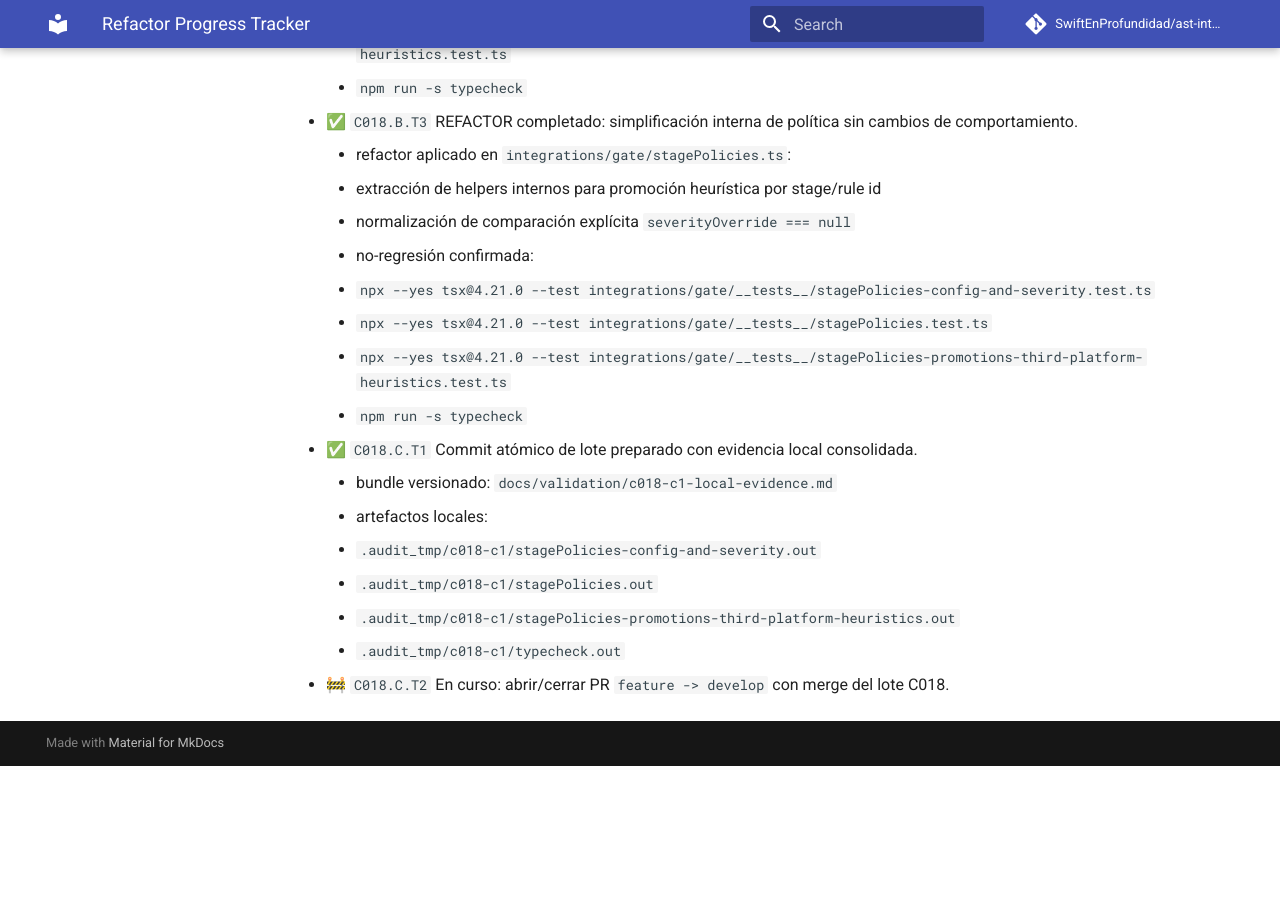
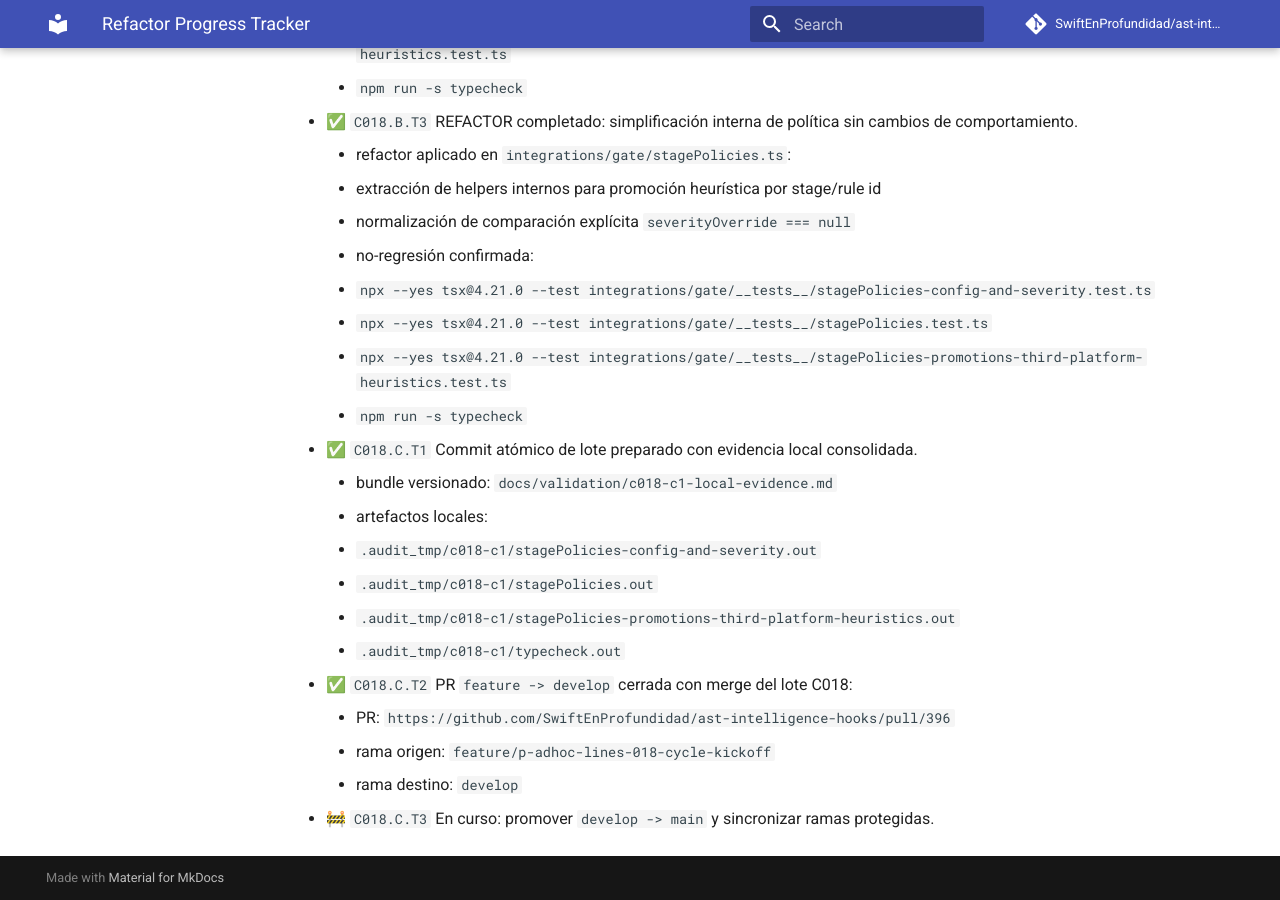
Before and after one commit to SwiftEnProfundidad/ast-intelligence-hooks, an MkDocs documentation site: the page built from docs/REFRACTOR_PROGRESS.md, in a window 1280 px wide and 900 px high, scrolled down 12712 px. Built offline with MkDocs 1.6.1 and Material for MkDocs 9.7.7, drawn with Linux system fonts in a browser that asks for light colours; comment, search, counter and statistics services are not loaded; before the commit the page ends 13478 px from its top, so only the background shows below that.

Commit message:
docs: cerrar C018.C.T2 y activar C018.C.T3

```diff
--- a/docs/REFRACTOR_PROGRESS.md
+++ b/docs/REFRACTOR_PROGRESS.md
@@ -377,4 +377,8 @@ Plan base visible para seguimiento previo y durante la implementacion.
       - `.audit_tmp/c018-c1/stagePolicies.out`
       - `.audit_tmp/c018-c1/stagePolicies-promotions-third-platform-heuristics.out`
       - `.audit_tmp/c018-c1/typecheck.out`
-  - 🚧 `C018.C.T2` En curso: abrir/cerrar PR `feature -> develop` con merge del lote C018.
+  - ✅ `C018.C.T2` PR `feature -> develop` cerrada con merge del lote C018:
+    - PR: `https://github.com/SwiftEnProfundidad/ast-intelligence-hooks/pull/396`
+    - rama origen: `feature/p-adhoc-lines-018-cycle-kickoff`
+    - rama destino: `develop`
+  - 🚧 `C018.C.T3` En curso: promover `develop -> main` y sincronizar ramas protegidas.
```
Also changed, not shown: docs/ENTERPRISE_EXECUTION_CYCLE_018.md (+3 -3 lines).
